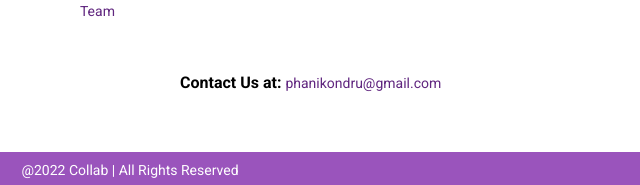
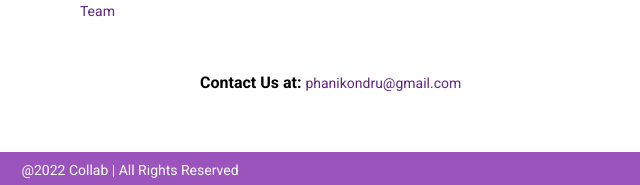
Before and after one commit to Mnde81/workshop, a website: page index.html in a window 1280 px wide. Shown: the part 4994-5179 px from the top of the page, 510-1150 px from the left. Drawn offline with Linux system fonts and the light colour scheme.

Commit message:
updated file

```diff
--- a/style.css
+++ b/style.css
@@ -650,7 +650,7 @@ h2 {
 }
 
 .contactUs {
-    margin-left: 690px;
+    margin-left: 710px;
 }
 
 .contactUsspan1 {
```
